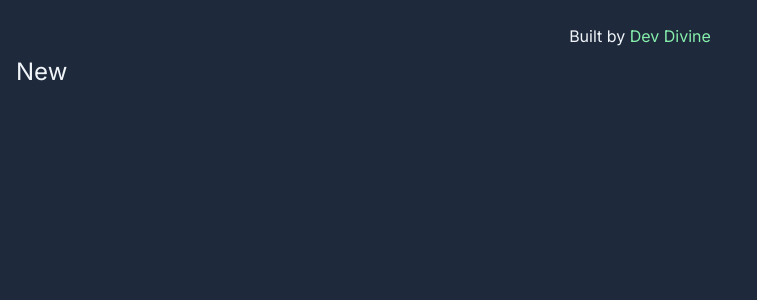
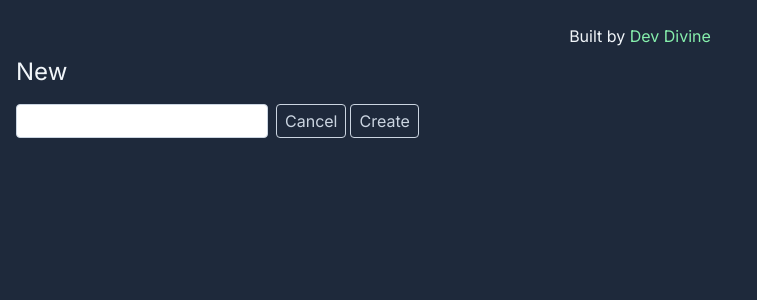
Before and after one commit to Okeke-Divine/nextjs-todo, a Next.js app: page /new in a window 1280 px wide. Shown: the top 300 px of the page, without its empty margins (0-757 px from the left). Built offline with nearby package versions, Linux system fonts and the light colour scheme.

Commit message:
Updated the add page layout

```diff
--- a/src/app/new/page.tsx
+++ b/src/app/new/page.tsx
@@ -1,3 +1,5 @@
+import Link from "next/link";
+
 export default function New() {
   return (
     <>
@@ -5,7 +7,27 @@
         <h1 className="text-2xl">New</h1>
       </header>
       <div>
-
+        <form className="flex gap-2 flex-2" action="">
+          <input
+            name="title"
+            type="text"
+            className="border border-slate-300 text-slate-300 px-2 py-1 rounded hover:bg-slate-700 focus-within:bg-slate-700 outline-none"
+          />
+          <div className="flex gap-1 justify-end">
+            <Link
+              href=".."
+              className="border border-slate-300 text-slate-300 px-2 py-1 rounded hover:bg-slate-700 focus-within:bg-slate-700 outline-none"
+            >
+              Cancel
+            </Link>
+            <button
+              type="submit"
+              className="border border-slate-300 text-slate-300 px-2 py-1 rounded hover:bg-slate-700 focus-within:bg-slate-700 outline-none"
+            >
+              Create
+            </button>
+          </div>
+        </form>
       </div>
     </>
   );
```
